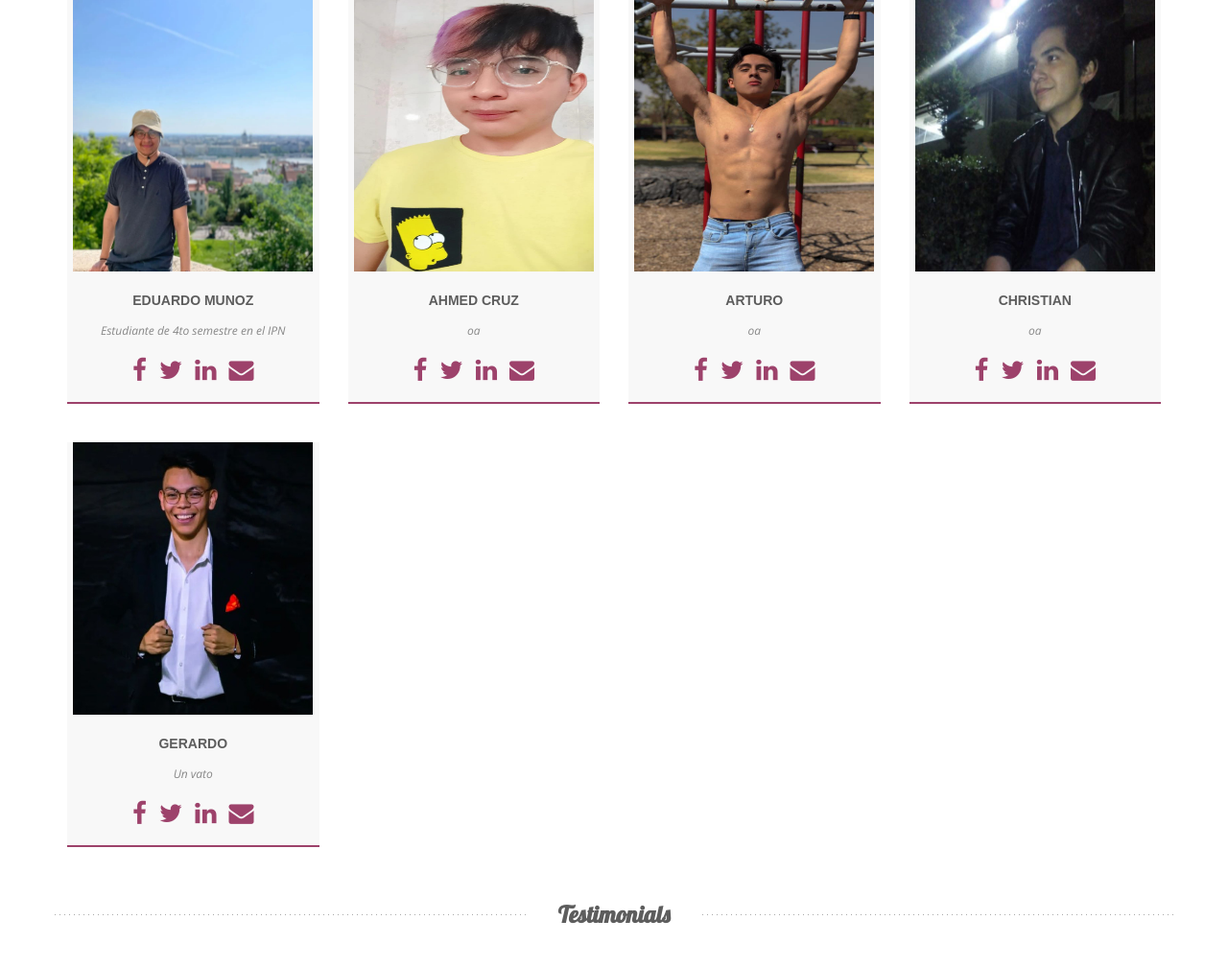
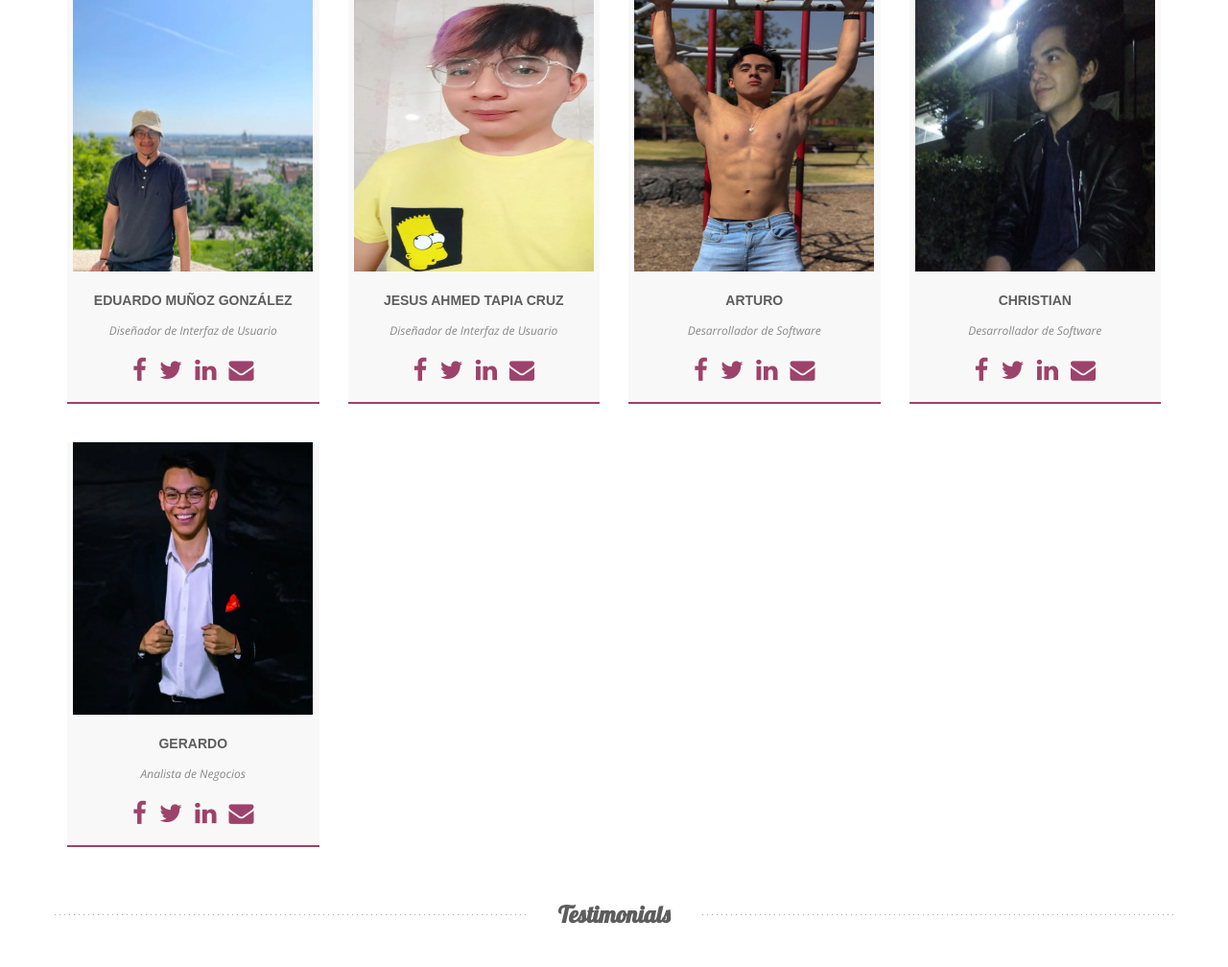
Before and after one commit to Arturo2711/SmartFoodDjango, a Django app: page /servicios/about/ in a window 1280 px wide. Shown: the part 839-1847 px from the top of the page at 96% size. Run offline with Django 5.2, Linux system fonts and the light colour scheme; some libraries are stand-ins or nearby versions; some web fonts are replaced.

Commit message:
Rcestas Uusar

```diff
--- a/SmartFood/recetario/templates/recetario/busqueda_resultados.html
+++ b/SmartFood/recetario/templates/recetario/busqueda_resultados.html
@@ -138,7 +138,6 @@
     </header>
 
     <main>
-        <h3>Nombre del Usuario: {{ username_value }}</h3>
         <h3>Termino de búsqueda: {{ termino_busqueda }}</h3>
 
         <table class="styled-table">
--- a/SmartFood/servicios/templates/servicios/about.html
+++ b/SmartFood/servicios/templates/servicios/about.html
@@ -30,7 +30,7 @@
     <![endif]-->
 
     <!-- Favicon and touch icons -->
-    <link rel="icon" href="{% static 'assets/ico/apple-touch-icon-144-precomposed.png' %}" type="png">
+    <link rel="icon" href="{% static 'assets/ico/apple-touch-icon-57-precomposed.png' %}" type="png">
 </head>
 
 <body>
@@ -140,8 +140,8 @@
                         <img src="{% static 'assets/img/team/1.jpeg' %}" alt=""
                             width="250" height="284"
                             data-at2x="{% static 'assets/img/team/1.jpeg' %}">
-                        <h3>Eduardo Munoz</h3>
-                        <p>Estudiante de 4to semestre en el IPN</p>
+                        <h3>Eduardo Muñoz González</h3>
+                        <p>Diseñador de Interfaz de Usuario</p>
                         <div class="team-social">
                             <a href="#"><i class="fa fa-facebook"></i></a>
                             <a href="#"><i class="fa fa-twitter"></i></a>
@@ -155,8 +155,8 @@
                         <img src="{% static 'assets/img/team/Yo.jpeg' %}" alt=""
                             width="250" height="284"
                             data-at2x="{% static 'assets/img/team/Yo.jpeg' %}">
-                        <h3>Ahmed Cruz</h3>
-                        <p>oa</p>
+                        <h3>Jesus Ahmed Tapia Cruz</h3>
+                        <p>Diseñador de Interfaz de Usuario</p>
                         <div class="team-social">
                             <a href="#"><i class="fa fa-facebook"></i></a>
                             <a href="#"><i class="fa fa-twitter"></i></a>
@@ -171,7 +171,7 @@
                             width="250" height="284"
                             data-at2x="{% static 'assets/img/team/3.jpeg' %}">
                         <h3>Arturo</h3>
-                        <p>oa</p>
+                        <p>Desarrollador de Software </p>
                         <div class="team-social">
                             <a href="#"><i class="fa fa-facebook"></i></a>
                             <a href="#"><i class="fa fa-twitter"></i></a>
@@ -186,7 +186,7 @@
                             width="250" height="284"
                             data-at2x="{% static 'assets/img/team/4.jpeg' %}">
                         <h3>Christian</h3>
-                        <p>oa</p>
+                        <p>Desarrollador de Software </p>
                         <div class="team-social">
                             <a href="#"><i class="fa fa-facebook"></i></a>
                             <a href="#"><i class="fa fa-twitter"></i></a>
@@ -201,7 +201,7 @@
                             width="250" height="284"
                             data-at2x="{% static 'assets/img/team/5.jpeg' %}">
                         <h3>Gerardo</h3>
-                        <p>Un vato</p>
+                        <p>Analista de Negocios</p>
                         <div class="team-social">
                             <a href="#"><i class="fa fa-facebook"></i></a>
                             <a href="#"><i class="fa fa-twitter"></i></a>
--- a/SmartFood/servicios/templates/servicios/contact.html
+++ b/SmartFood/servicios/templates/servicios/contact.html
@@ -29,7 +29,7 @@
         <![endif]-->
 
     <!-- Favicon and touch icons -->
-    <link rel="icon" href="{% static 'assets/ico/apple-touch-icon-144-precomposed.png' %}" type="png">
+    <link rel="icon" href="{% static 'assets/ico/apple-touch-icon-57-precomposed.png' %}" type="png">
 
 </head>
 
--- a/SmartFood/servicios/templates/servicios/index.html
+++ b/SmartFood/servicios/templates/servicios/index.html
@@ -20,11 +20,7 @@
     <link rel="stylesheet" href="{% static 'assets/css/style.css' %}">
     <link rel="stylesheet" href="{% static 'assets/css/media-queries.css' %}">
     <!-- Favicon and touch icons -->
-    <link
-      rel="icon"
-      href="{% static 'assets/ico/apple-touch-icon-57-precomposed.png' %}"
-      type="png"
-    />
+    <link rel="icon" href="{% static 'assets/ico/apple-touch-icon-57-precomposed.png' %}" type="png">
   </head>
 
   <body>
```
Also changed, not shown: SmartFood/recetario/templates/recetario/index_2.html (+5 -3 lines), SmartFood/db.sqlite3, SmartFood/servicios/templates/servicios/services.html (indentation only), 1 other file.
